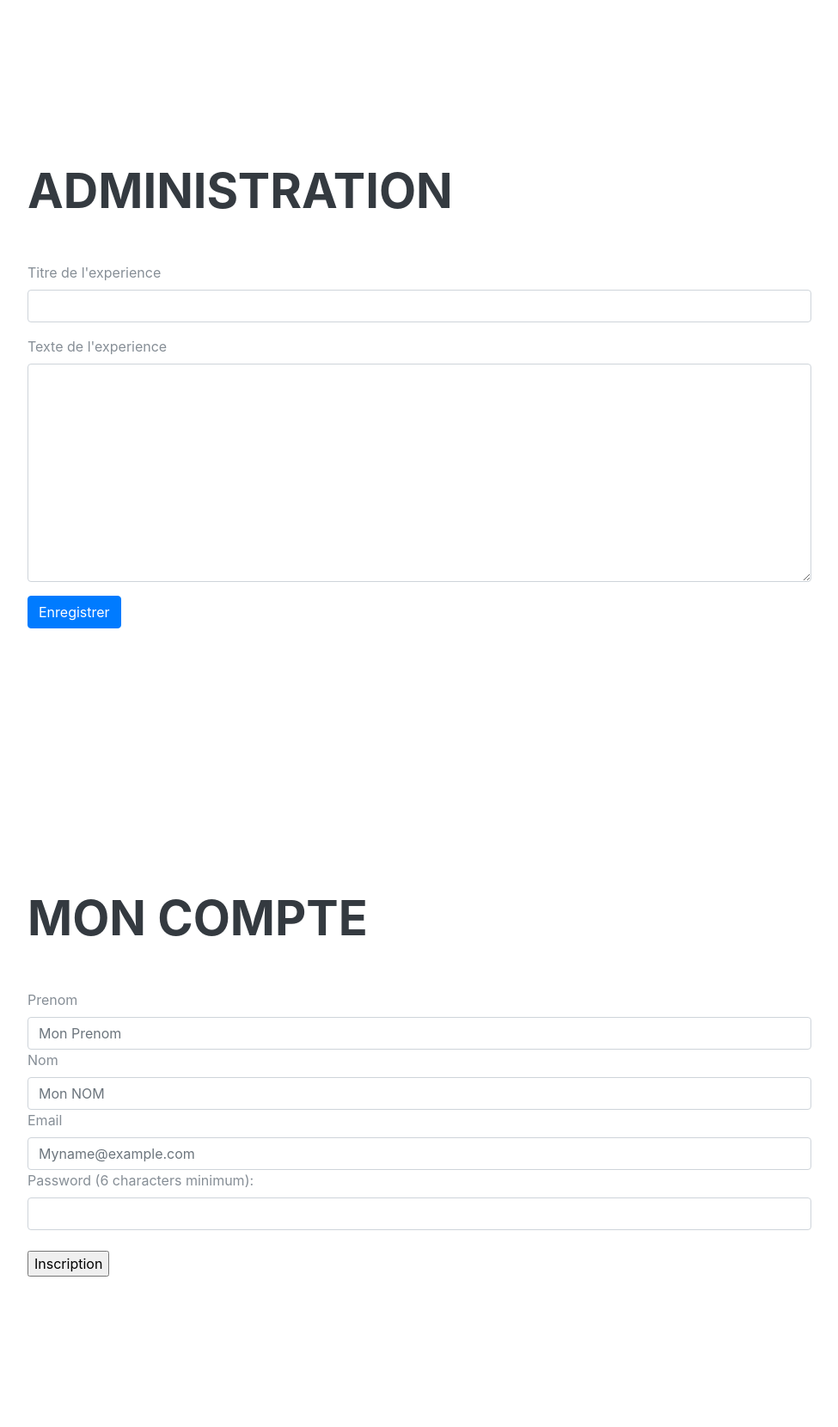
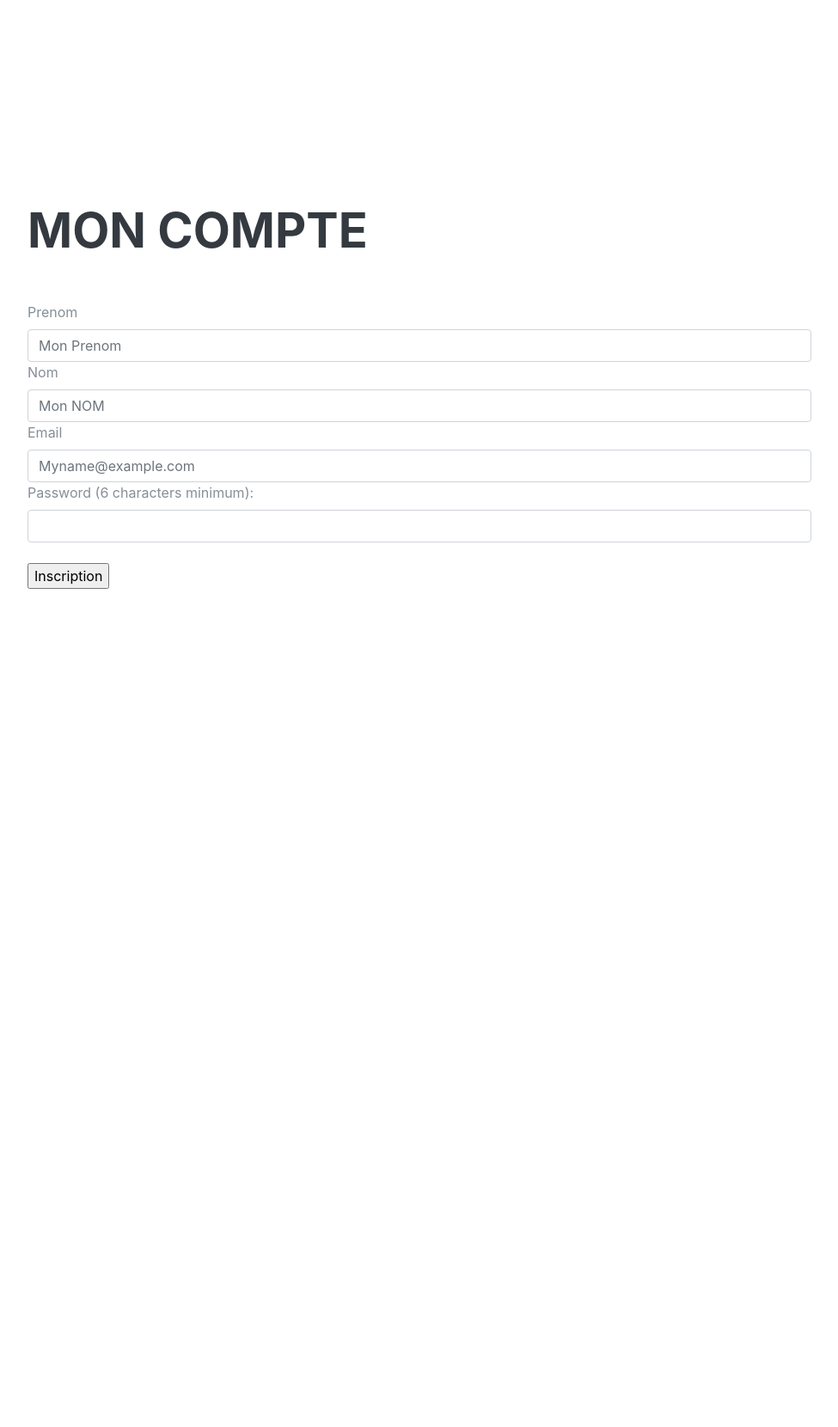
Before and after one commit to tomynov/Projet_Php, a PHP site: page / in a window 1280 px wide. Shown: the part 4745-6405 px from the top of the page at 86% size, without its empty margins (288-1263 px from the left). After the commit the page ends 5430 px from the top, so only its background shows below. Run offline with PHP 8.4, Linux system fonts and the light colour scheme; data that the repository does not hold is empty; some libraries are stand-ins or nearby versions; some web fonts are replaced.

Commit message:
admin_cache

```diff
--- a/index.php
+++ b/index.php
@@ -309,37 +309,13 @@
       echo $result . ' experiences a été enregistrée<br>';
     }
     ?>
-    <section class="resume-section p-3 p-lg-5 d-flex align-items-center" id="admin">
-      <div class="w-100">
-        <h2 class="mb-5">Administration</h2>
-          <div class="starter-template">
-            <form method="POST" action="" enctype='multipart/form-data'>
-                <div class="form-group">
-                    <label for="title">Titre de l'experience</label>
-                    <input type="texte" class="form-control" id="title" name="title">
-                </div>
-
-                <div class="form-group">
-                    <label for="texte">Texte de l'experience</label>
-                    <textarea rows="10" class="form-control" id="texte" name="texte"></textarea>
-                </div>
-
-                <!-- <div class="form-group">
-                    <input type="file" class="form-control-file" id="img" name="img[]">
-                </div> -->
-
-                <button type="submit" class="btn btn-primary">Enregistrer</button>
-            </form>
-        </div>
-      </div>
-    </section>
 
     <section class="resume-section p-3 p-lg-5 d-flex align-items-center" id="compte">
       <div class="w-100">
         <h2 class="mb-5">Mon Compte</h2>
         <!-- <p class="mb-0">Lorem ipsum dolor sit amet consectetur adipisicing elit. Assumenda, cupiditate nobis. Accusantium accusamus veniam rem fugit quaerat? Odio quo sit voluptas aperiam, quia modi fugit ullam eos? Ex, ullam nam?</p> -->
 
-        <form action="index.php#admin" method="post">
+        <form action="admin.php" method="post">
                     <section class="inscription">
                             <!--champs Prenom-->
                             <div class="formulaire_cont">
```
Also changed, not shown: admin.php (+6 -5 lines).
